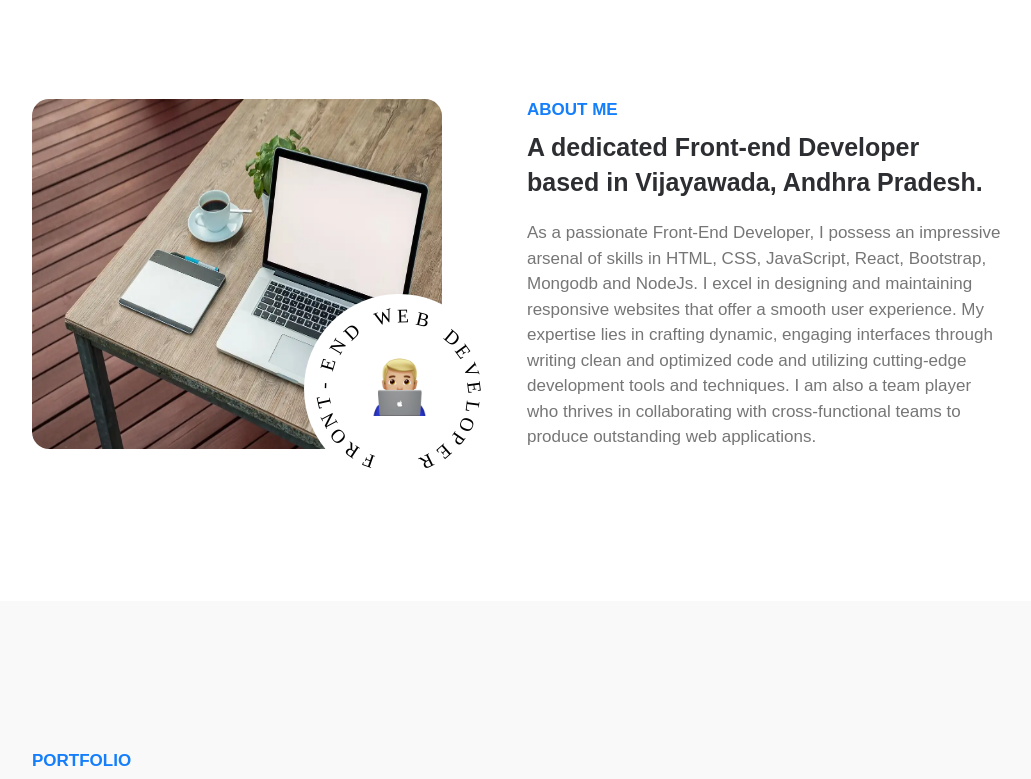
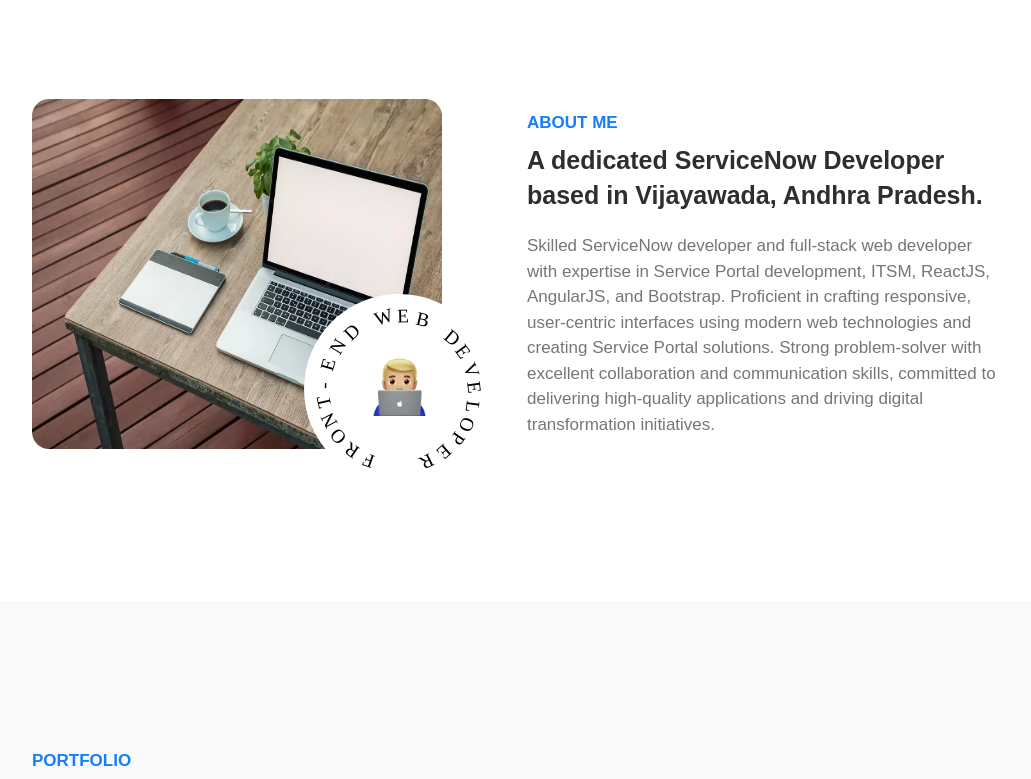
Before and after one commit to abdullakhan8999/Portfolio, a React (Vite) app: page / in a window 1280 px wide. Shown: the part 851-1630 px from the top of the page, without its empty margins (113-1144 px from the left). Built offline with nearby package versions, Linux system fonts and the light colour scheme.

Commit message:
Update AboutMe description and change hero image to MyProfile.jpeg

```diff
--- a/src/Components/About.jsx
+++ b/src/Components/About.jsx
@@ -18,19 +18,18 @@ function AboutMe() {
             <div className="text-side">
               <h3>About me</h3>
               <h4>
-                A dedicated Front-end Developer <br /> based in Vijayawada,
+                A dedicated ServiceNow Developer <br /> based in Vijayawada,
                 Andhra Pradesh.
               </h4>
               <p>
-                As a passionate Front-End Developer, I possess an impressive
-                arsenal of skills in HTML, CSS, JavaScript, React, Bootstrap,
-                Mongodb and NodeJs. I excel in designing and maintaining
-                responsive websites that offer a smooth user experience. My
-                expertise lies in crafting dynamic, engaging interfaces through
-                writing clean and optimized code and utilizing cutting-edge
-                development tools and techniques. I am also a team player who
-                thrives in collaborating with cross-functional teams to produce
-                outstanding web applications.
+                Skilled ServiceNow developer and full-stack web developer with
+                expertise in Service Portal development, ITSM, ReactJS,
+                AngularJS, and Bootstrap. Proficient in crafting responsive,
+                user-centric interfaces using modern web technologies and
+                creating Service Portal solutions. Strong problem-solver with
+                excellent collaboration and communication skills, committed to
+                delivering high-quality applications and driving digital
+                transformation initiatives.
               </p>
             </div>
           </div>
--- a/src/Components/Hero.css
+++ b/src/Components/Hero.css
@@ -146,7 +146,7 @@
 }
 
 .hero-img {
-  background-image: url("/testimonial-2.png");
+  background-image: url("/MyProfile.jpeg");
   width: 35rem;
   height: 35rem;
   background-size: cover;
```
